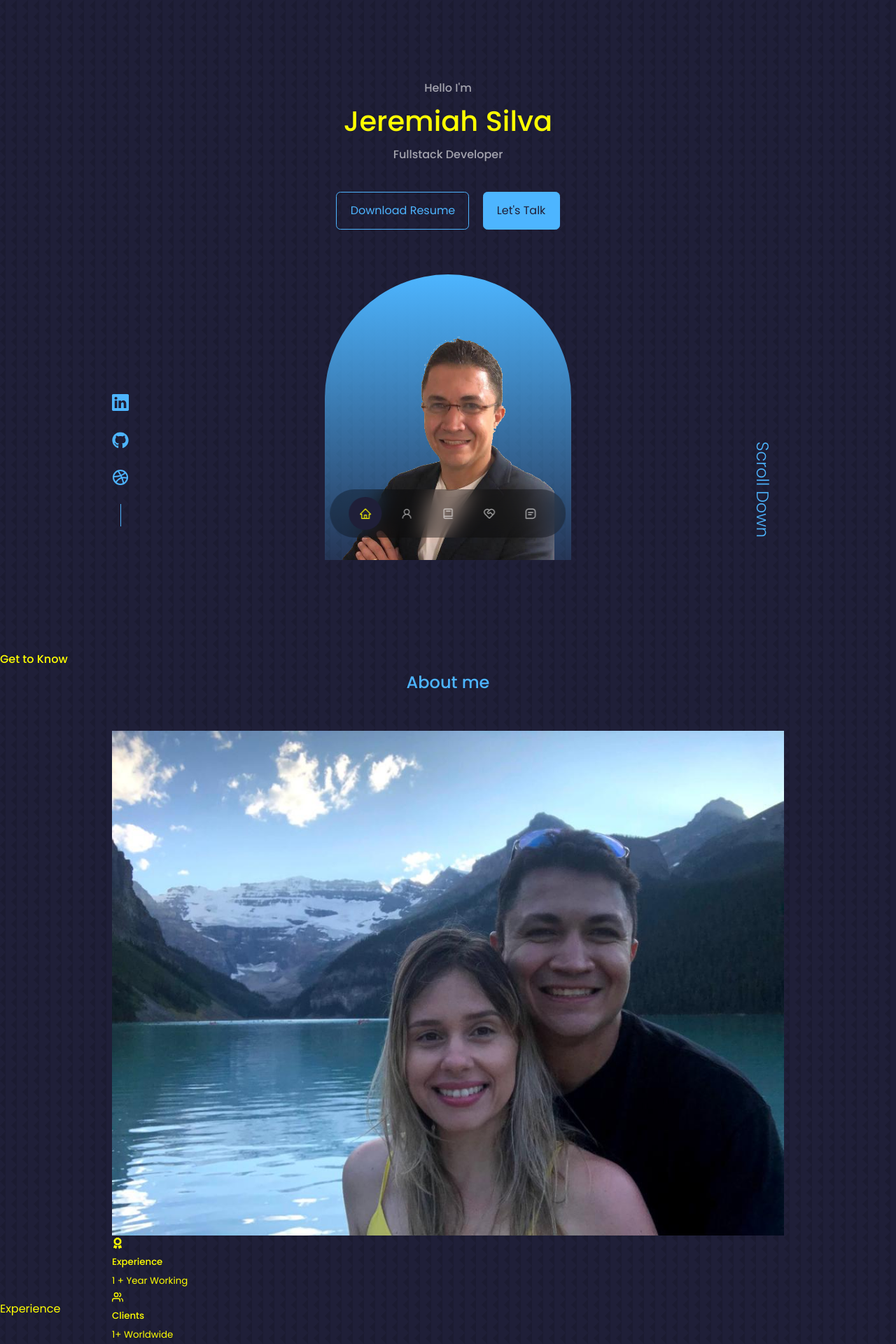
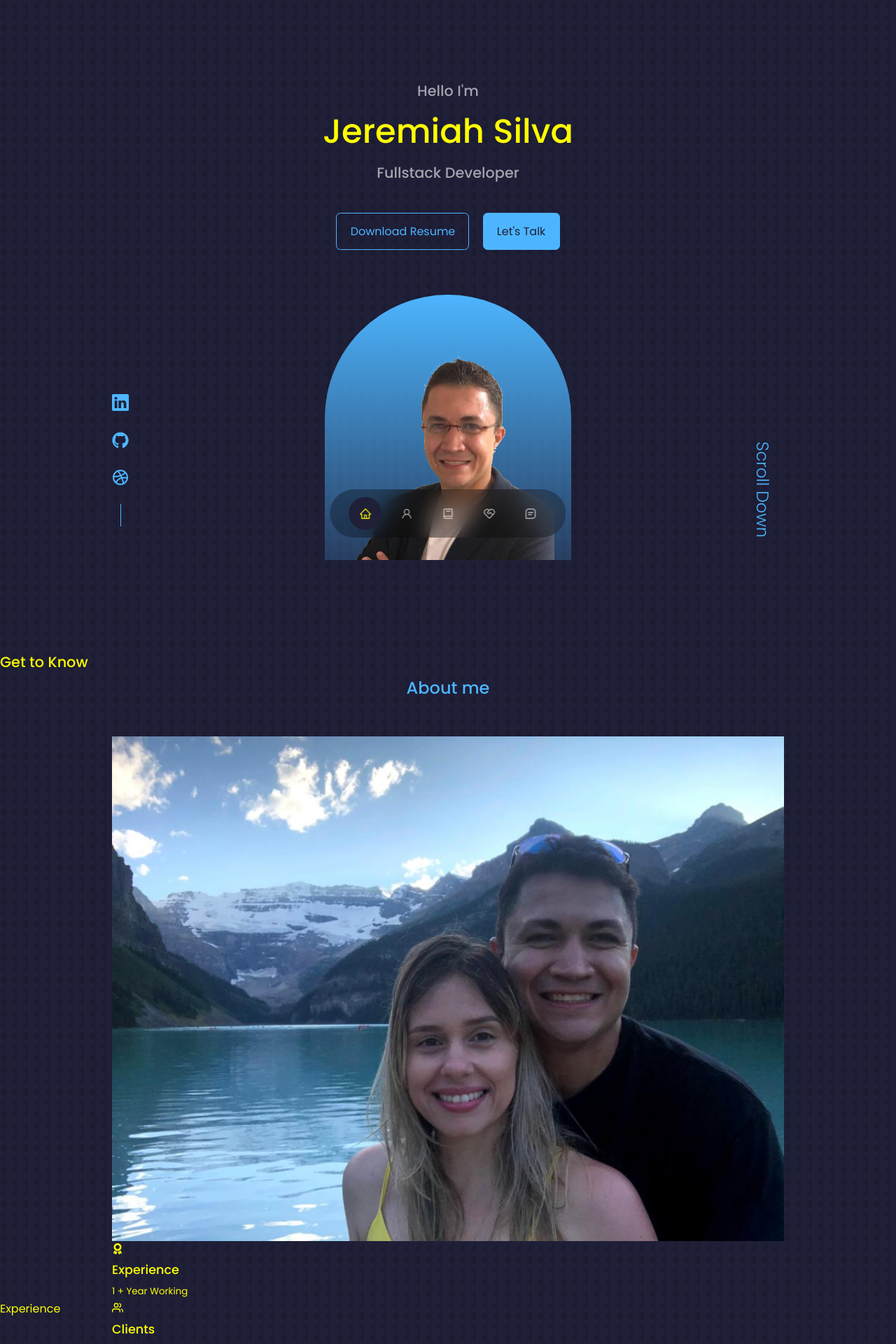
Before and after one commit to Jeremiah-Silva/jeremiah--portfolio, a React (Create React App) app: page / in a window 1280 px wide. Shown: the top 1920 px of the page at 70% size. Built offline with nearby package versions, Linux system fonts and the light colour scheme.

Commit message:
Updated File

```diff
--- a/src/index.css
+++ b/src/index.css
@@ -56,9 +56,20 @@ h5 {
 }
 
 h1 {
-    font-size: 2.5rem;
+    font-size: 3rem;
 }
 
+h2 {
+    font-size: 1.5rem;
+}
+
+h4 {
+    font-size: 1.3rem;
+}
+
+h5 {
+    font-size: 1.1rem;
+}
 section {
     margin-top: 8rem;
     height: 100vh;
```
